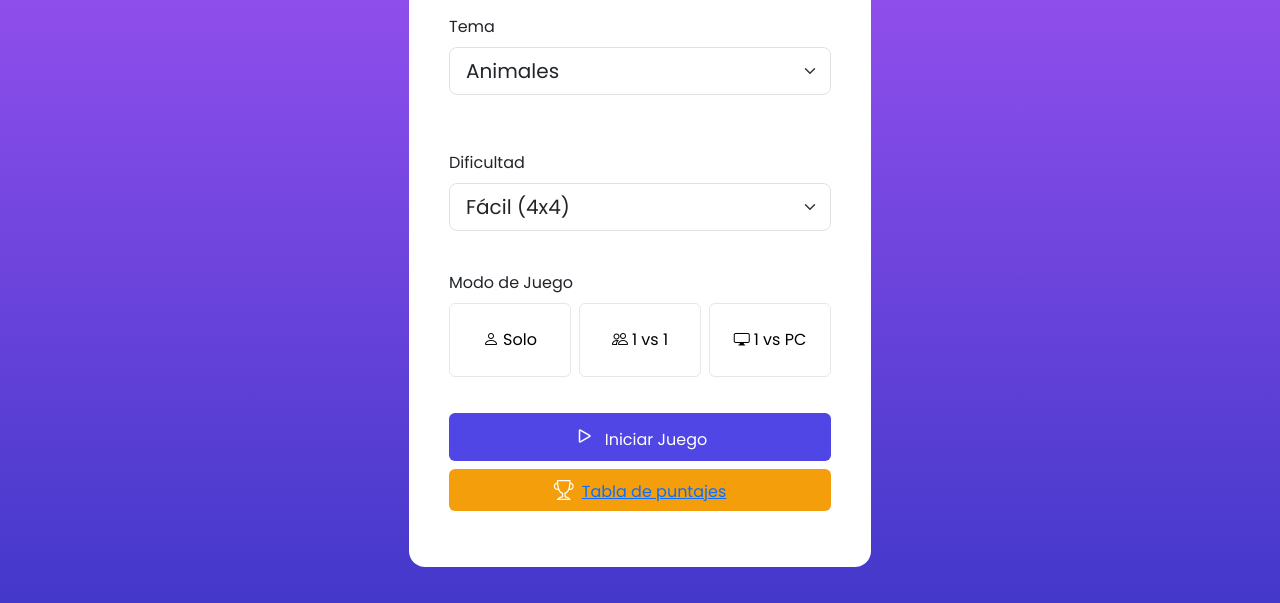
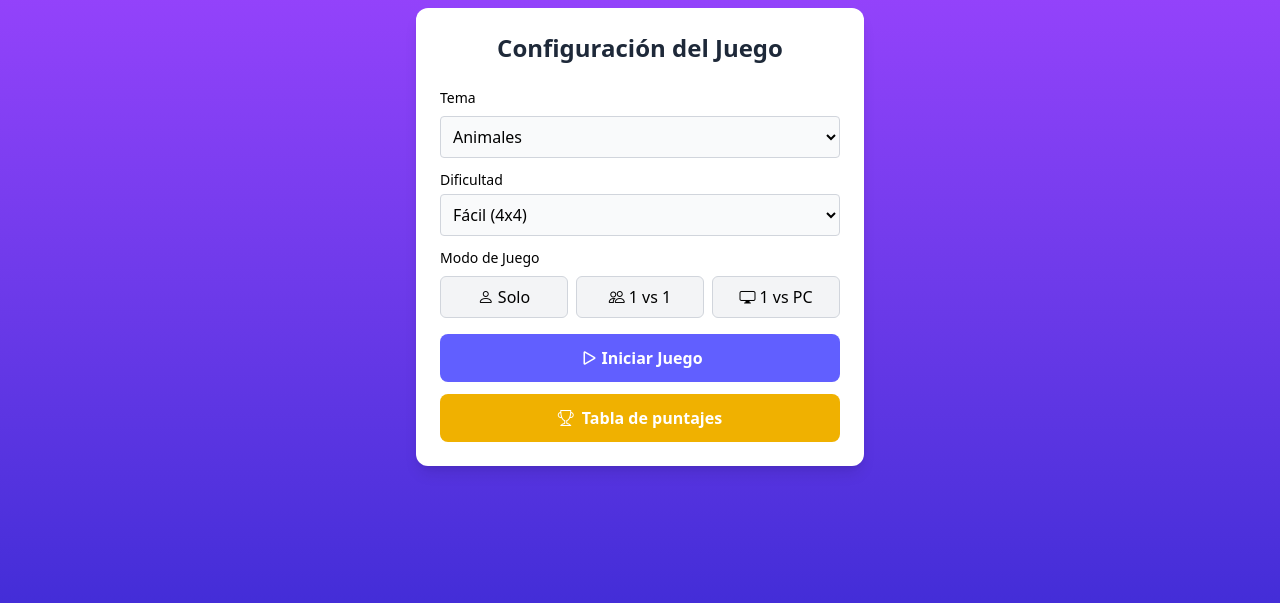
Before and after one commit to Giancarlo95P/memory-game, a website: page configuration.html in a window 1280 px wide. Shown: the part 197-800 px from the top of the page. Drawn offline with nearby package versions, Linux system fonts and the light colour scheme.

Commit message:
Actualización de configuration.html

```diff
--- a/assets/css/styles2.css
+++ b/assets/css/styles2.css
@@ -47,3 +47,11 @@ body{
     border: none;
     color: black;
 }
+
+a {
+    text-decoration: none;
+    color: white;
+    &:hover {
+        color: black;
+    }
+}
--- a/configuration.html
+++ b/configuration.html
@@ -4,53 +4,54 @@
     <meta charset="UTF-8">
     <meta name="viewport" content="width=device-width, initial-scale=1.0">
     <title>Memory Game</title>
-    <link rel="preconnect" href="https://fonts.googleapis.com">
-    <link rel="preconnect" href="https://fonts.gstatic.com" crossorigin>
+    <!-- <link rel="preconnect" href="https://fonts.googleapis.com"> -->
+    <!-- <link rel="preconnect" href="https://fonts.gstatic.com" crossorigin> -->
     <link rel="shortcut icon" href="assets/icologo.ico">
-    <link href="https://fonts.googleapis.com/css2?family=Poppins:wght@400;500;600;700&display=swap" rel="stylesheet">
-    <link href="https://cdn.jsdelivr.net/npm/bootstrap@5.3.3/dist/css/bootstrap.min.css" rel="stylesheet">
-    <link rel="stylesheet" href="https://cdnjs.cloudflare.com/ajax/libs/bootstrap-icons/1.10.5/font/bootstrap-icons.min.css">
-    <link rel="stylesheet" href="assets/css/styles2.css">
+    <!-- <link href="https://fonts.googleapis.com/css2?family=Poppins:wght@400;500;600;700&display=swap" rel="stylesheet"> -->
+    <!-- <link href="https://cdn.jsdelivr.net/npm/bootstrap@5.3.3/dist/css/bootstrap.min.css" rel="stylesheet"> -->
+    <link rel="stylesheet" href="https://cdnjs.cloudflare.com/ajax/libs/bootstrap-icons/1.10.5/font/bootstrap-icons.min.css"> <!-- CDN para carga de icons -->
+    <!-- <link rel="stylesheet" href="assets/css/styles2.css"> -->
+    <link rel="stylesheet" href="src/output.css">
 </head>
 <body>
-    <div class="container w-50 text-center">
-    <h1 class="fs-1 fw-bold text-white p-4">Memorama</h1>
-        <div class="container bg-white w-75 rounded-4  p-4">
-        <h2 class="fs-5 fw-bold">Configuración del juego</h2>
-        <div class="container p-3 pb-4">
-            <label class="fs-6 fw-ligth text-start d-block pb-2">Tema</label>
-            <select id="temaSelect" class="form-select form-select-lg mb-3" aria-label="Large select example">
+    <main class="h-screen w-full flex flex-col justify-center items-center bg-gradient-to-b from-purple-500 to-indigo-700">
+    <h1 class="text-4xl font-bold text-white mb-7">Memorama</h1>
+        <div class="bg-white w-full max-w-md rounded-xl p-6 shadow-lg">
+            <h2 class="text-center text-2xl font-bold text-gray-800 mb-6">Configuración del Juego</h2>
+            <div class="flex flex-col">
+                <label class="text-sm mb-2">Tema</label>
+                <select id="temaSelect" class="w-full p-2 rounded bg-gray-50 mb-3 border border-gray-300">
                     <option value="1">Animales</option>
-            <option value="2">Emojis</option>
-            <option value="3">Países</option>
-            <option value="4">Deportes</option>
-            <option value="5">Comida</option>
+                    <option value="2">Países</option>
+                    <option value="3">Deportes</option>
+                    <option value="4">Comida</option>
                 </select>
             </div>
-        <div class="container p-3 pb-2">
-            <label class="fs-6 fw-ligth text-start d-block pb-2">Dificultad</label>
-            <select id="levelSelect" class="form-select form-select-lg mb-3" aria-label="Large select example">
+            <div class="flex flex-col">
+                <label class="text-sm mb-1">Dificultad</label>
+                <select id="levelSelect" class="w-full p-2 rounded bg-gray-50 mb-3 border border-gray-300">
                     <option value="1">Fácil (4x4)</option>
                     <option value="2">Medio (6x6)</option>
                     <option value="3">Difícil (8x8)</option>
                 </select>
             </div>
-        <div class="container p-3 pb-1">
-            <label class="fs-6 fw-ligth text-start d-block pb-2">Modo de Juego</label>
-            <div class="d-grid gap-2 d-md-flex justify-content-between">
-            <button type="button" class="fs-6 fw-ligth btn btn-primary btn-primary-option w-100 py-4" onclick="activeButton(this)"><i class="bi bi-person me-1"></i>Solo</button>
-            <button type="button" class="fs-6 fw-ligth btn btn-primary btn-primary-option  w-100" onclick="activeButton(this)"><i class="bi bi-people me-1"></i>1 vs 1</button>
-            <button type="button" class="btn btn-primary btn-primary-option  w-100" onclick="activeButton(this)"><i class="bi bi-display me-1"></i>1 vs PC</button>
+            <div class="flex flex-col mb-4">
+                <label class="text-sm mb-2">Modo de Juego</label>
+                <div class="grid grid-cols-3 gap-2">
+                    <button type="button" class="p-2 cursor-pointer border border-gray-300 bg-gray-100 rounded-md active:bg-indigo-100  active:text-indigo-700 active:border active:border-indigo-500" onclick="activeButton(this)"><i class="bi bi-person me-1"></i>Solo</button>
+                    <button type="button" class="p-2 cursor-pointer border border-gray-300 bg-gray-100 rounded-md active:bg-indigo-100  active:text-indigo-700 active:border active:border-indigo-500" onclick="activeButton(this)"><i class="bi bi-people me-1"></i>1 vs 1</button>
+                    <button type="button" class="p-2 cursor-pointer border border-gray-300 bg-gray-100 rounded-md active:bg-indigo-100  active:text-indigo-700 active:border active:border-indigo-500" onclick="activeButton(this)"><i class="bi bi-display me-1"></i>1 vs PC</button>
                 </div>
             </div>
-        <div class="container p-3 px-0">
-            <div class="d-grid gap-2 p-3">
-            <button type="button" class="btn btn-primary btn-primary-start w-100 fs-6"  onclick="saveOptions()"><i class="bi bi-play me-2 fs-4"></i>Iniciar Juego</button>
-            <button type="button" class="btn btn-primary btn-primary-score w-100 fs-6"><i class="bi bi-trophy me-2 fs-5"></i><a href="score-board.html">Tabla de puntajes</a></button>
+            <div class="flex flex-col gap-3">
+                <button type="button" class="flex justify-center items-center w-full h-12 bg-indigo-500 hover:bg-indigo-600 p-3 rounded-lg text-white font-semibold" onclick="saveOptions()"><i class="bi bi-play text-2xl"></i><a href="board.html">Iniciar Juego</a></button>
+                <button type="button" class="flex justify-center items-center w-full h-12 bg-yellow-500 hover:bg-yellow-600 p-3 rounded-lg text-white font-semibold"><i class="bi bi-trophy me-2 fs-5"></i><a href="score-board.html">Tabla de puntajes</a></button>
             </div>
         </div>
-        </div>
-    </div>
+    </main>
+
+
+
     <script src="https://cdn.jsdelivr.net/npm/bootstrap@5.3.3/dist/js/bootstrap.bundle.min.js" integrity="sha384-YvpcrYf0tY3lHB60NNkmXc5s9fDVZLESaAA55NDzOxhy9GkcIdslK1eN7N6jIeHz" crossorigin="anonymous"></script>
     <script src="assets/js/funcionesindex.js"></script>
 </body>
```
Also changed, not shown: score-board.html (+1 -1 lines), src/output.css. Lines whose indentation alone changed are shown as unchanged.
